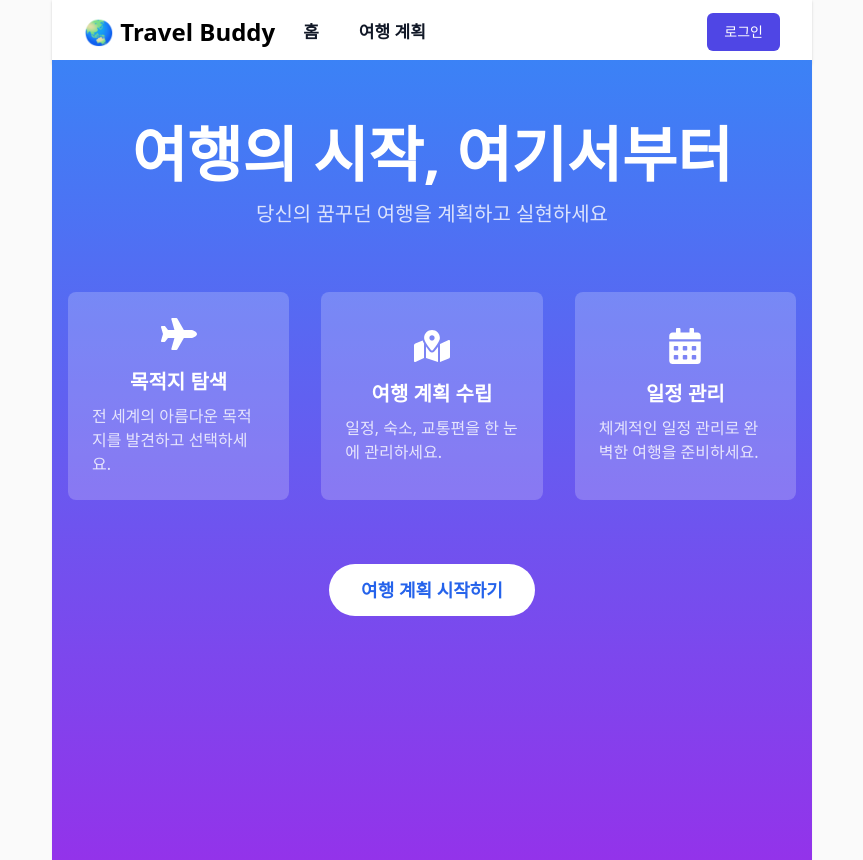
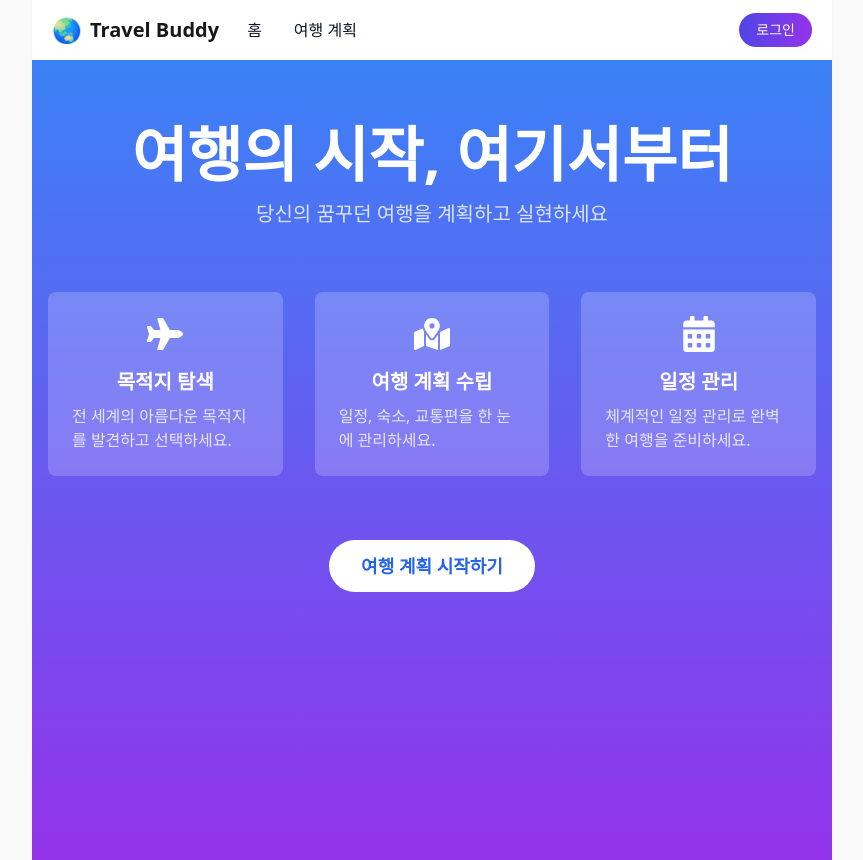
Before and after one commit to zzgh06/travel-buddy, a Next.js app: page / in a window 1280 px wide. Shown: the whole page, without its empty margins (208-1071 px from the left). Built offline with nearby package versions, Linux system fonts and the light colour scheme; no server answers.

Commit message:
style : 네브바 스타일 변경

```diff
--- a/src/app/api/auth/register/route.ts
+++ b/src/app/api/auth/register/route.ts
@@ -10,7 +10,7 @@ export async function POST(req: NextRequest) {
 
     const existingUser  = await User.findOne({ email });
     if (existingUser) {
-      return NextResponse.json({ message: '이미 등록된 이메일입니다.' }, { status: 400 })
+      return NextResponse.json({ message: '이미 등록된 이메일입니다.' }, { status: 404 })
     }
 
     const hashedPassword = await bcrypt.hash(password, 10);
--- a/src/app/layout.tsx
+++ b/src/app/layout.tsx
@@ -8,7 +8,7 @@ export default function RootLayout({
   children: React.ReactNode
 }>) {
   return (
-    <html lang="kr" className="max-w-[800px] min-h-[100vh] px-5 mx-auto">
+    <html lang="kr" className="max-w-[800px] min-h-[100vh] mx-auto">
       <body>
         <div className="min-h-[100vh] bg-white shadow-sm">
           <Provider>
--- a/src/components/navbar.tsx
+++ b/src/components/navbar.tsx
@@ -4,14 +4,25 @@
 import Link from 'next/link'
 import { useSession, signOut } from 'next-auth/react'
 import { useRouter } from 'next/navigation'
-import { useState } from 'react'
+import { useEffect, useState } from 'react'
 import { FaBars, FaTimes, FaChevronDown, FaSpinner } from 'react-icons/fa'
 
 const Navbar = () => {
-  const { data: session, status } = useSession()
+  const { status } = useSession()
   const router = useRouter()
   const [isOpen, setIsOpen] = useState(false)
   const [dropdownOpen, setDropdownOpen] = useState(false)
+  const [scrolled, setScrolled] = useState(false)
+
+  useEffect(() => {
+    const handleScroll = () => {
+      const isScrolled = window.scrollY > 10
+      setScrolled(isScrolled)
+    }
+
+    window.addEventListener('scroll', handleScroll)
+    return () => window.removeEventListener('scroll', handleScroll)
+  }, [])
 
   const handleSignIn = () => {
     router.push('/login')
@@ -24,65 +35,61 @@ const Navbar = () => {
   }
 
   return (
-    <nav className="bg-white shadow">
-      <div className="max-w-7xl mx-auto px-4 sm:px-6 lg:px-8">
-        <div className="flex justify-between h-16">
-          <div className="flex">
-            <div className="flex-shrink-0 flex items-center">
-              <Link href="/" className="text-2xl font-bold">
-                🌏 Travel Buddy
+    <nav className={`fixed left-1/2 -translate-x-1/2 w-full max-w-[800px] transition-all duration-300 z-50
+      ${scrolled
+        ? 'bg-gray-50 shadow-lg'
+        : 'bg-white'
+      }`}>
+      <div className="h-[60px] flex items-center justify-between px-5">
+        <div className="flex items-center">
+          <Link href="/" className="flex items-center space-x-2">
+            <span className="text-2xl">🌏</span>
+            <span className={`font-bold text-xl text-black ${scrolled ? 'opacity-100' : 'opacity-90'
+              }`}>
+              Travel Buddy
+            </span>
+          </Link>
+          <div className="hidden sm:flex sm:items-center sm:ml-6 sm:space-x-6 h-full">
+            <Link href="/" className="relative group h-full flex items-center">
+              <span className="text-gray-900 inline-flex items-center px-1 text-base font-medium transition-colors duration-200 hover:text-indigo-600">
+                홈
+              </span>
+              <span className="absolute bottom-0 left-0 w-full h-0.5 bg-indigo-600 transform scale-x-0 group-hover:scale-x-100 transition-transform duration-200" />
+            </Link>
+            <Link href="/planner" data-cy="travel-planner-page" className="relative group h-full flex items-center">
+              <span className="text-gray-900 inline-flex items-center px-1 text-base font-medium transition-colors duration-200 hover:text-indigo-600">
+                여행 계획
+              </span>
+              <span className="absolute bottom-0 left-0 w-full h-0.5 bg-indigo-600 transform scale-x-0 group-hover:scale-x-100 transition-transform duration-200" />
             </Link>
           </div>
-            <div className="hidden sm:ml-6 sm:flex sm:space-x-8">
-              <Link href="/" className="text-gray-900 inline-flex items-center px-1 hover:text-green-700 text-[17px] font-semibold">
-                홈
-              </Link>
-              <Link href="/planner" data-cy="travel-planner-page" className="text-gray-900 inline-flex items-center px-1 hover:text-green-700 text-[17px] font-semibold">
-                여행 계획
-              </Link>
-              {status === 'authenticated' && (
-                <Link href="/profile" data-cy="user-profile" className="text-gray-900 inline-flex items-center px-1 hover:text-green-700 text-[17px] font-semibold">
-                  프로필
-                </Link>
-              )}
         </div>
-          </div>
-          <div className="hidden sm:ml-6 sm:flex sm:items-center">
+
+        <div className="hidden sm:flex sm:items-center">
           {status === 'unauthenticated' ? (
             <button
               data-cy="login-button"
               onClick={handleSignIn}
-                className="inline-flex items-center px-4 py-2 border border-transparent text-sm font-medium rounded-md text-white bg-indigo-600 hover:bg-indigo-700 focus:outline-none focus:ring-2 focus:ring-offset-2 focus:ring-indigo-500"
+              className="inline-flex items-center px-4 py-1.5 border border-transparent text-sm font-medium rounded-full text-white bg-gradient-to-r from-indigo-600 to-purple-600 hover:from-indigo-700 hover:to-purple-700 transition-all duration-200 transform hover:scale-105 focus:outline-none focus:ring-2 focus:ring-offset-2 focus:ring-indigo-500"
             >
               로그인
             </button>
           ) : status === 'authenticated' ? (
-              <div className="ml-3 relative">
-                <div>
+            <div className="relative">
               <button
                 onClick={() => setDropdownOpen(!dropdownOpen)}
-                    className="bg-white rounded-full flex text-sm"
+                className="bg-white/80 backdrop-blur-sm rounded-full p-1.5 flex items-center space-x-2 hover:bg-gray-100 transition-colors duration-200"
                 id="user-menu"
                 data-cy="user-menu"
               >
+                <div className="w-7 h-7 rounded-full bg-gradient-to-r from-indigo-600 to-purple-600" />
                 <FaChevronDown className="ml-1 h-5 w-5 text-gray-400" aria-hidden="true" />
               </button>
-                </div>
               {dropdownOpen && (
-                  <div
-                    className="origin-top-right absolute right-0 mt-2 w-48 rounded-md shadow-lg py-1 bg-white ring-1 ring-black ring-opacity-5 focus:outline-none"
-                    role="menu"
-                  >
-                    <Link
-                      href="/profile"
-                      className="block px-4 py-2 text-sm text-gray-700 hover:bg-gray-100"
-                      role="menuitem"
-                    >
-                      프로필
-                    </Link>
+                <div className="origin-top-right absolute right-0 mt-2 w-48 rounded-xl shadow-lg py-1 bg-white/80 backdrop-blur-md ring-1 ring-black ring-opacity-5 focus:outline-none transform transition-all duration-200">
                   <button
                     onClick={handleSignOut}
-                      className="block w-full text-left px-4 py-2 text-sm text-gray-700 hover:bg-gray-100"
+                    className="block w-full text-left px-4 py-2 text-sm text-gray-700 hover:bg-indigo-50 transition-colors duration-200"
                     role="menuitem"
                     data-cy="logout-button"
                   >
@@ -93,52 +100,47 @@ const Navbar = () => {
             </div>
           ) : (
             <button
-                className="inline-flex items-center px-4 py-2 border border-transparent text-sm font-medium rounded-md text-white bg-indigo-600 focus:outline-none focus:ring-2 focus:ring-offset-2 focus:ring-indigo-500"
+              className="inline-flex items-center px-4 py-1.5 border border-transparent text-sm font-medium rounded-full text-white bg-gradient-to-r from-indigo-600 to-purple-600"
               disabled
             >
-                <FaSpinner className="animate-spin mr-2 h-5 w-5" />
+              <FaSpinner className="animate-spin mr-2 h-4 w-4" />
               로딩 중...
             </button>
           )}
         </div>
-          <div className="-mr-2 flex items-center sm:hidden">
+
+        <div className="flex items-center sm:hidden">
           <button
             onClick={() => setIsOpen(!isOpen)}
             type="button"
-              className="inline-flex items-center justify-center p-2 rounded-md text-gray-400 hover:text-gray-500 hover:bg-gray-100 focus:outline-none focus:ring-2 focus:ring-inset focus:ring-indigo-500"
+            className="inline-flex items-center justify-center p-2 rounded-lg text-gray-400 hover:text-gray-500 hover:bg-gray-100 focus:outline-none focus:ring-2 focus:ring-inset focus:ring-indigo-500 transition-colors duration-200"
           >
             <span className="sr-only">Open main menu</span>
             {isOpen ? (
-                <FaTimes className="block h-6 w-6" aria-hidden="true" />
+              <FaTimes className="block h-5 w-5" aria-hidden="true" />
             ) : (
-                <FaBars className="block h-6 w-6" aria-hidden="true" />
+              <FaBars className="block h-5 w-5" aria-hidden="true" />
             )}
           </button>
         </div>
       </div>
-      </div>
 
       {isOpen && (
-        <div className="sm:hidden" id="mobile-menu">
+        <div className="sm:hidden w-full border rounded-b-lg bg-gray-50 mt-2" id="mobile-menu">
           <div className="pt-2 pb-3 space-y-1">
-            <Link href="/" className="text-gray-600 hover:bg-gray-50 hover:text-gray-900 block px-3 py-2 rounded-md text-base font-medium">
+            <Link href="/" className="text-gray-600 hover:bg-gray-100 hover:text-indigo-600 block px-3 py-2 rounded-lg text-base font-medium transition-colors duration-200">
               홈
             </Link>
-            <Link href="/planner" data-cy="travel-planner-page" className="text-gray-600 hover:bg-gray-50 hover:text-gray-900 block px-3 py-2 rounded-md text-base font-medium">
+            <Link href="/planner" data-cy="travel-planner-page" className="text-gray-600 hover:bg-gray-100 hover:text-indigo-600 block px-3 py-2 rounded-lg text-base font-medium transition-colors duration-200">
               여행 계획
             </Link>
-            {status === 'authenticated' && (
-              <Link href="/profile" className="text-gray-600 hover:bg-gray-50 hover:text-gray-900 block px-3 py-2 rounded-md text-base font-medium">
-                프로필
-              </Link>
-            )}
           </div>
           <div className="pt-4 pb-3 border-t border-gray-200">
             {status === 'unauthenticated' ? (
               <div className="mt-3 space-y-1">
                 <button
                   onClick={handleSignIn}
-                  className="block w-full text-left px-4 py-2 text-base font-medium text-gray-500 hover:text-gray-800 hover:bg-gray-100"
+                  className="block w-full text-left px-4 py-2 text-base font-medium text-gray-500 hover:text-indigo-600 hover:bg-gray-100 transition-colors duration-200"
                 >
                   로그인
                 </button>
@@ -147,7 +149,7 @@ const Navbar = () => {
               <div className="mt-3 space-y-1">
                 <button
                   onClick={handleSignOut}
-                  className="block w-full text-left px-4 py-2 text-base font-medium text-gray-500 hover:text-gray-800 hover:bg-gray-100"
+                  className="block w-full text-left px-4 py-2 text-base font-medium text-gray-500 hover:text-indigo-600 hover:bg-gray-100 transition-colors duration-200"
                 >
                   로그아웃
                 </button>
@@ -163,8 +165,9 @@ const Navbar = () => {
             )}
           </div>
         </div>
-      )}
-    </nav>
+      )
+      }
+    </nav >
   )
 }
 
```
Also changed, not shown: 1 other file (tests, documents, lock files or other folders). Lines whose indentation alone changed are shown as unchanged.
